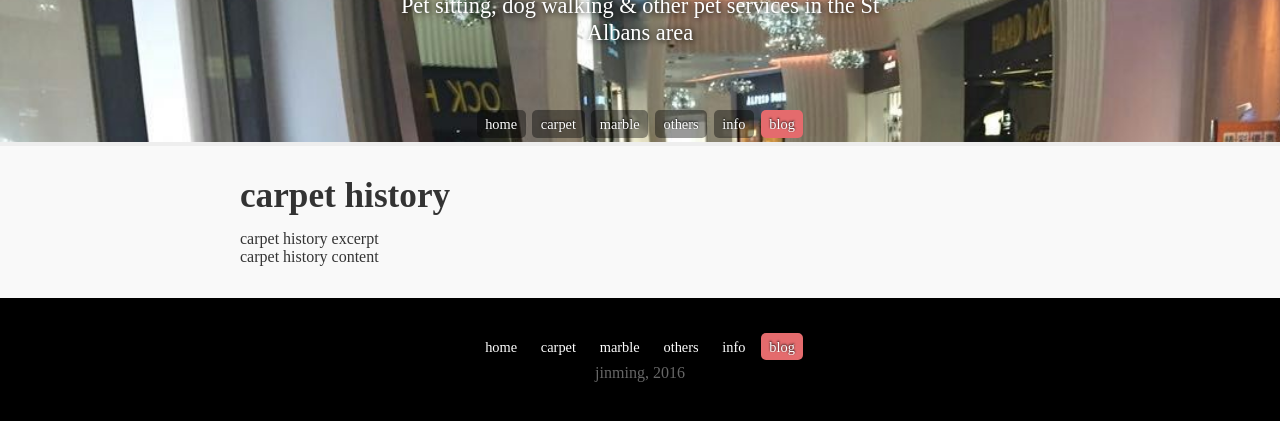
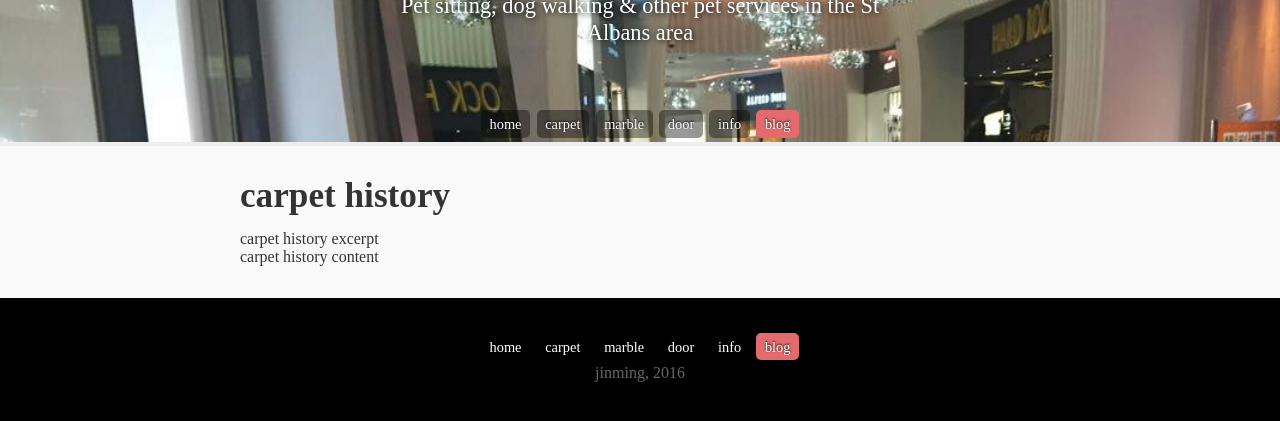
Before and after one commit to raptoravis/jinming, a Jekyll site: the page built from _posts/2016-01-22-carpet-history.md, in a window 1280 px wide. Shown: the part 235-656 px from the top of the page. Built offline with Jekyll 4.4.1, drawn with Linux system fonts in a browser that asks for light colours; Markdown is read by kramdown in place of the engine named in the settings; comment, search, counter and statistics services are not loaded.

Commit message:
rename to door

```diff
--- a/_includes/navigation.html
+++ b/_includes/navigation.html
@@ -2,7 +2,7 @@
 	<li class="home"><a href="{{site.url}}{{site.baseurl}}/">home</a></li>
 	<li class="carpet"><a href="{{site.url}}{{site.baseurl}}/carpet">carpet<a></li>
 	<li class="marble"><a href="{{site.url}}{{site.baseurl}}/marble">marble</a></li>
-	<li class="others"><a href="{{site.url}}{{site.baseurl}}/others">others</a></li>
+	<li class="others"><a href="{{site.url}}{{site.baseurl}}/others">door</a></li>
 	<li class="information"><a href="{{site.url}}{{site.baseurl}}/info">info</a></li>
 	<li class="blog hide-on-mobiles"><a href="{{site.url}}{{site.baseurl}}/blog">blog</a></li>
 </ul>
```
